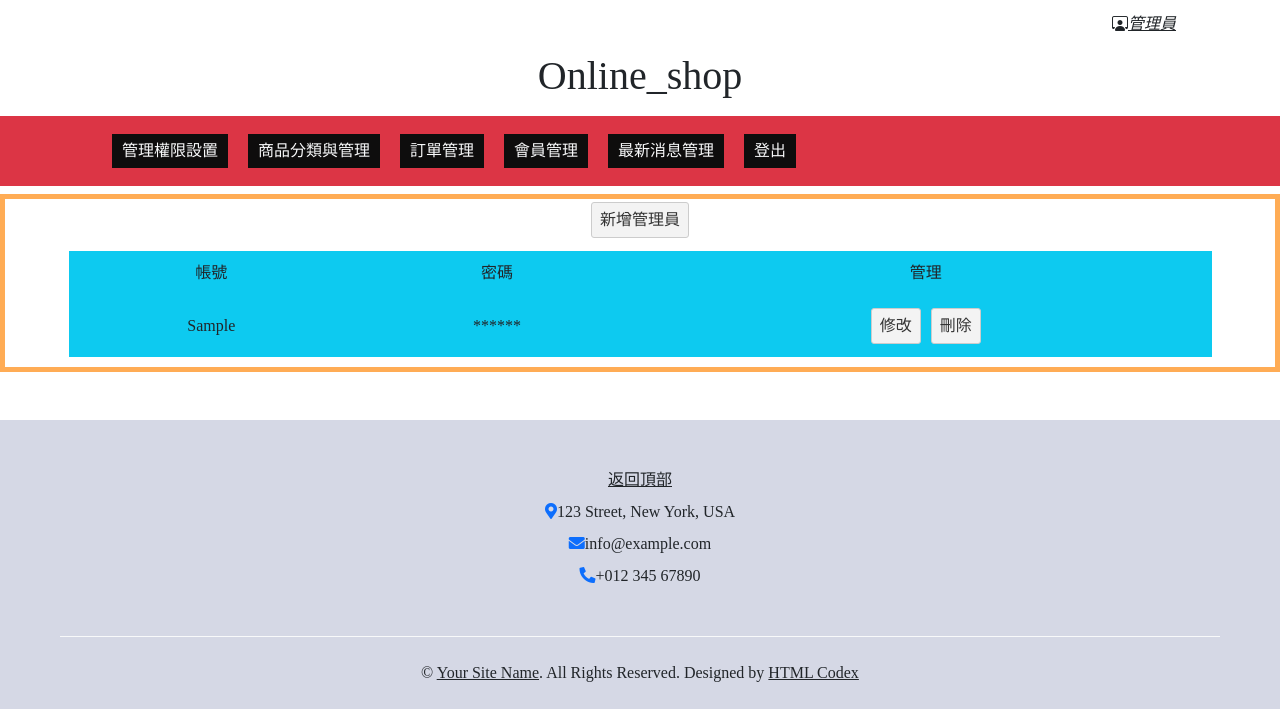
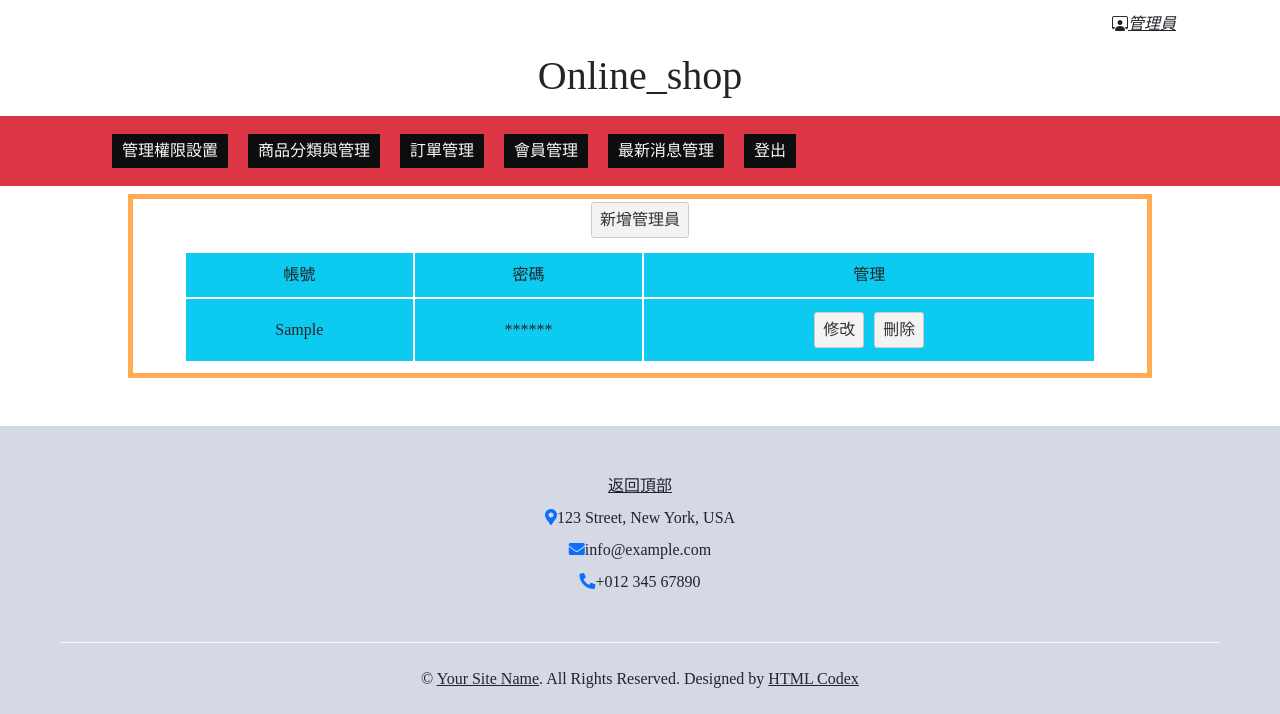
Before and after one commit to KaoHanShuo/online_shop, a PHP site: page /back.php in a window 1280 px wide. Shown: the top 714 px of the page. Run offline with PHP 8.4, Linux system fonts and the light colour scheme; tables that the repository leaves empty or names only in its code hold one stand-in row (values such as "Sample post"); some libraries are stand-ins or nearby versions.

Commit message:
修改css

```diff
--- a/back.php
+++ b/back.php
@@ -96,7 +96,7 @@
                 </div> -->
 
 
-                <div style="width:100%; border:5px  #FFAC55 solid;"  id="header-carousel" class="carousel slide" data-ride="carousel">
+                <div style="width:80%; border:5px #FFAC55 solid;"  id="header-carousel" class="carousel slide middle" data-ride="carousel">
                 <!-- 檔案引入 -->
                     <?php
                         $do = $_GET['do'] ?? 'main';
--- a/css/css.css
+++ b/css/css.css
@@ -39,10 +39,6 @@ body
 	color:#65350A;
 }
 
-#testa
-{
-
-}
 
 #testb
 {
@@ -89,12 +85,20 @@ body
 	min-width:50px;
 	padding:10px;
 }
+.middle
+{
+	margin-left:auto;
+	margin-right:auto;
+}
 .tt
 {
 	background:#0dcaf0;/* 內左*/
 }
 .tt td
 {
+
+    border-color:rgb(255, 255, 255);
+	border-width: 2px;
 	background:#0dcaf0;/* 外上*/
 }
 .pp
@@ -103,6 +107,8 @@ body
 }
 .pp td
 {
+	border-color:rgb(255, 255, 255);
+	border-width: 2px;
 	background:#0dcaf0;/* 外下*/
     cursor: pointer;
 }
```
Also changed, not shown: back/add_admin.php (+6 -6 lines).
